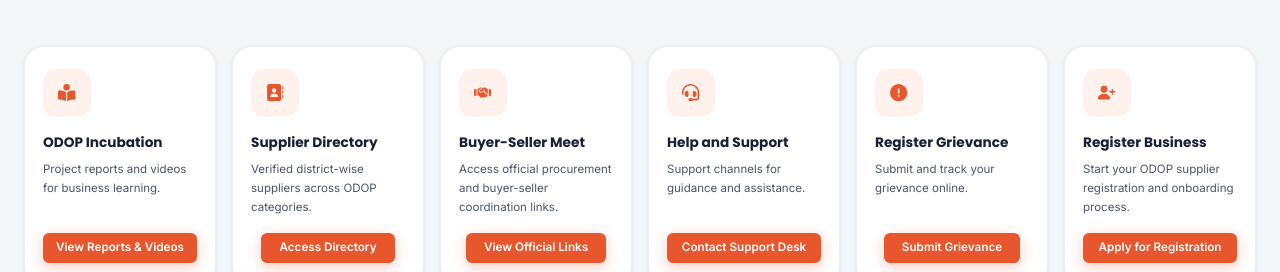
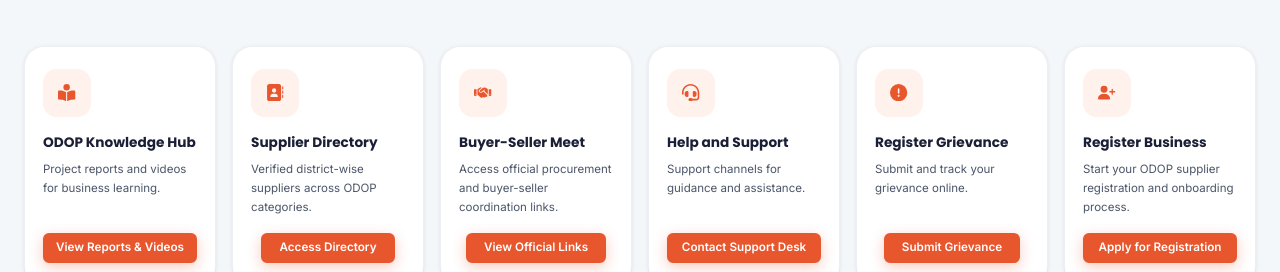
Before and after one commit to anitsengarg/odop-next, a Next.js app: page / in a window 1280 px wide. Shown: the part 3600-3872 px from the top of the page. Built offline with nearby package versions, Linux system fonts and the light colour scheme.

Commit message:
feat: update service title from 'ODOP Incubation' to 'ODOP Knowledge Hub'

```diff
--- a/src/app/(public)/page.tsx
+++ b/src/app/(public)/page.tsx
@@ -253,7 +253,7 @@ export default function Home() {
           <div className="services-grid">
             <article className="service-card reveal">
               <div className="service-icon"> <FaBookOpenReader /> </div>
-              <h4>ODOP Incubation</h4>
+              <h4>ODOP Knowledge Hub</h4>
               <p>Project reports and videos for business learning.</p>
               <div className="service-links">
                 <Link href="https://odopup.in/en/page/video-gallery" target="_blank" rel="noopener"
```
